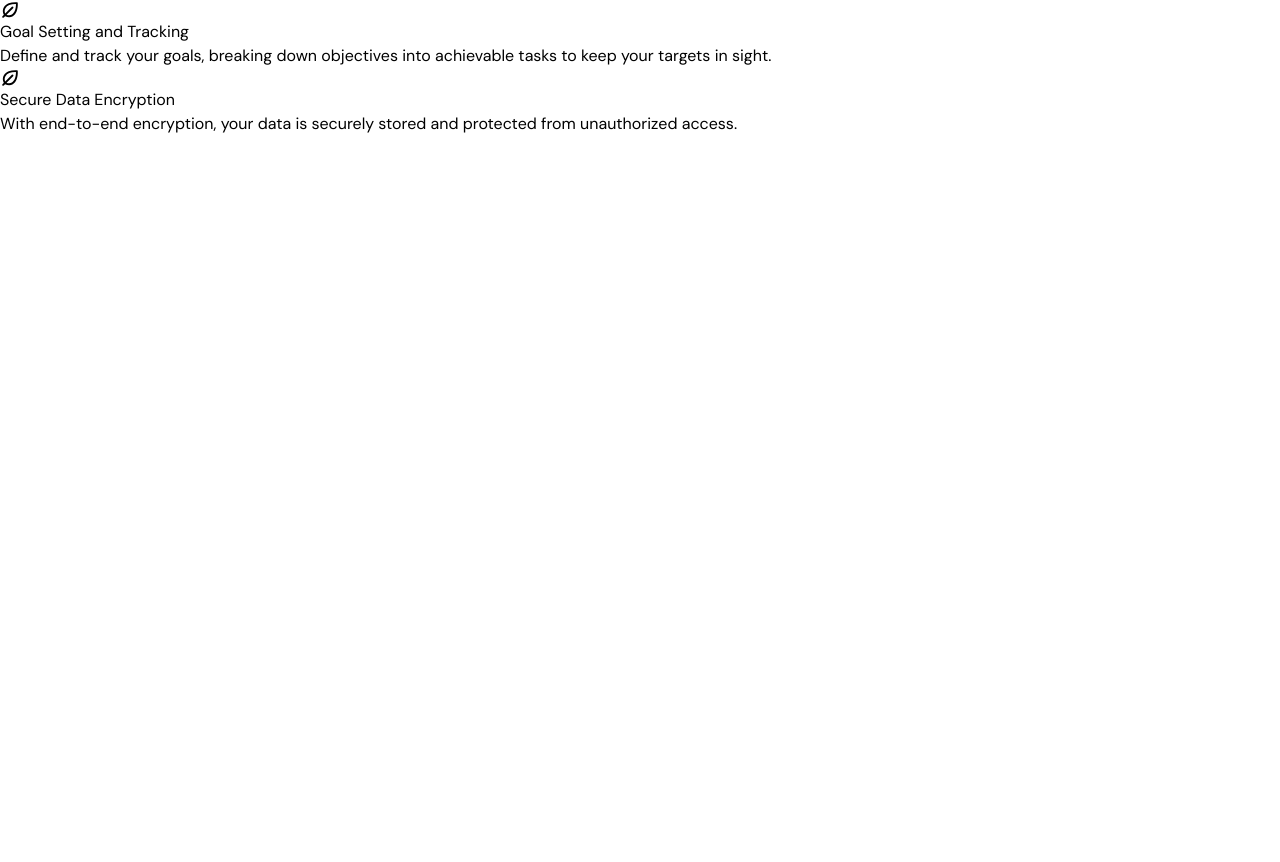
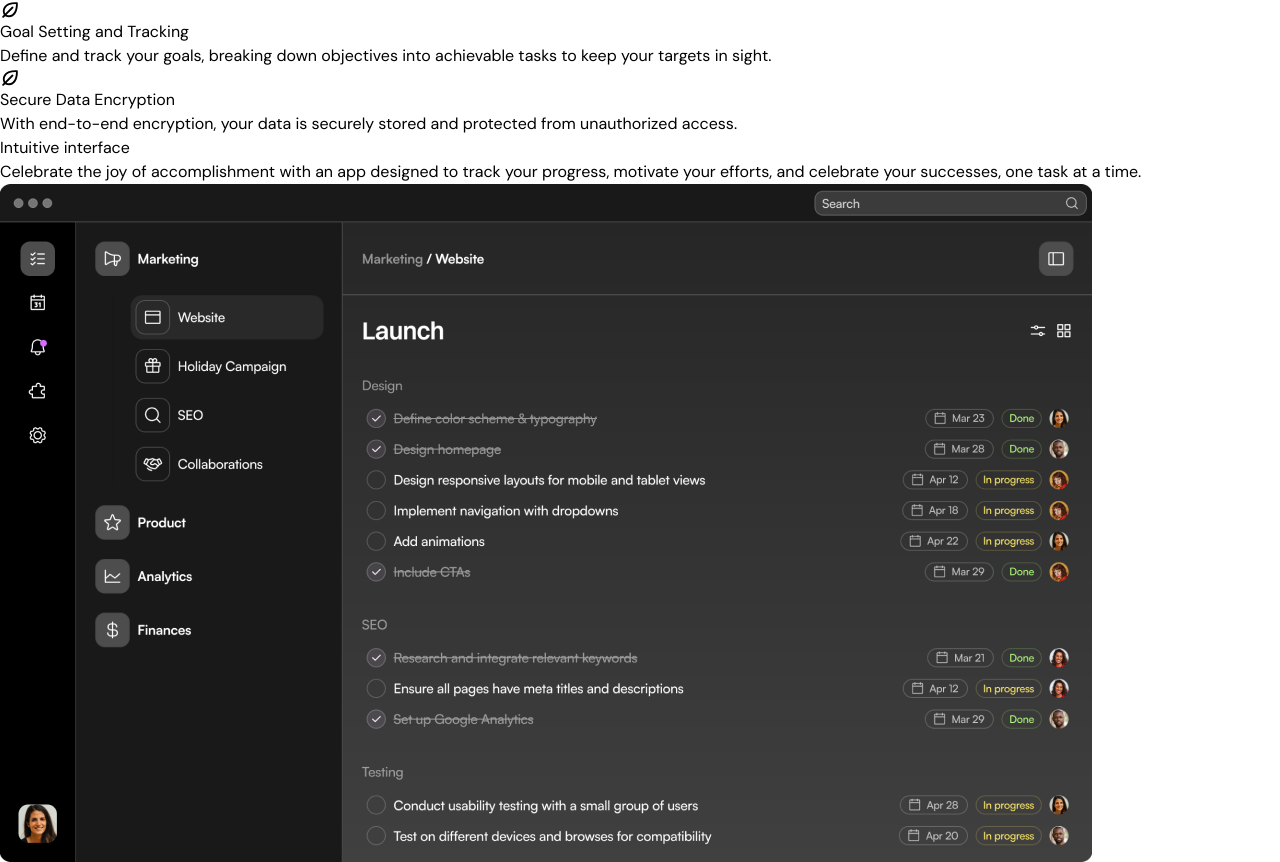
Before and after one commit to faridvatani/framix, a Next.js app: page / in a window 1280 px wide. Shown: the part 1150-2012 px from the top of the page. Before the commit the page ends 1286 px from the top, so only its background shows below. Built offline with nearby package versions, Linux system fonts and the light colour scheme.

Commit message:
feat: Implement Product showcase section

```diff
--- a/src/app/page.tsx
+++ b/src/app/page.tsx
@@ -2,6 +2,7 @@
 import { Header } from "@/components/Header";
 import { Hero } from "@/components/Hero";
 import { LogoTicker } from "@/components/LogoTicker";
+import { ProductShowcase } from "@/components/ProductShowcase";
 
 export default function Home() {
   return (
@@ -10,6 +11,7 @@
       <Hero />
       <LogoTicker />
       <Features />
+      <ProductShowcase />
     </main>
   );
 }
--- a/src/components/Features.tsx
+++ b/src/components/Features.tsx
@@ -3,7 +3,7 @@
 
 export const Features = () => {
   return (
-    <div className="bg-black text-white py-[72px] sm:py-24">
+    <section className="bg-black text-white py-[72px] sm:py-24">
       <div className="container">
         <h2 className="text-center font-bold text-5xl sm:text-6xl tracking-tighter">
           Everything you need
@@ -30,6 +30,6 @@
           ))}
         </div>
       </div>
-    </div>
+    </section>
   );
 };
--- a/src/components/Hero.tsx
+++ b/src/components/Hero.tsx
@@ -6,7 +6,7 @@
 
 export const Hero = () => {
   return (
-    <div className="relative bg-black text-white py-[72px] sm:py-24 bg-[linear-gradient(to_bottom,#000,#200D42_34%,#4F21A1_65%,#A46EDB_82%)] overflow-clip">
+    <section className="relative bg-black text-white py-[72px] sm:py-24 bg-[linear-gradient(to_bottom,#000,#200D42_34%,#4F21A1_65%,#A46EDB_82%)] overflow-clip">
       <div className="absolute h-[375px] w-[750px] sm:w-[1536px] sm:h-[768px] lg:w-[2400px] lg:h-[1200px] rounded-[100%] bg-black left-1/2 -translate-x-1/2 border border-[#B48CDE] bg-[radial-gradient(closest-side,#000_82%,#9560EB)] top-[calc(100%-96px)] sm:top-[calc(100%-120px)]"></div>
       <div className="container relative">
         <div className="flex items-center justify-center">
@@ -60,6 +60,6 @@
           </button>
         </div>
       </div>
-    </div>
+    </section>
   );
 };
--- a/src/components/LogoTicker.tsx
+++ b/src/components/LogoTicker.tsx
@@ -17,7 +17,7 @@
 
 export const LogoTicker = () => {
   return (
-    <div className="bg-black text-white py-[72px] sm:py-24">
+    <section className="bg-black text-white py-[72px] sm:py-24">
       <div className="container">
         <h2 className="text-xl text-center text-white/70">
           Trusted by the world&apos;s most innovative teams
@@ -35,6 +35,6 @@
           </div>
         </div>
       </div>
-    </div>
+    </section>
   );
 };
--- a/src/components/ProductShowcase.tsx
+++ b/src/components/ProductShowcase.tsx
@@ -1,5 +1,22 @@
+import Image from "next/image";
 import appScreen from "../assets/images/app-screen.png";
 
 export const ProductShowcase = () => {
-  return null;
+  return (
+    <section className="bg-black text-white bg-gradient-to-b from-black to-[#5D2CA8] py-[72px] sm:py-24">
+      <div className="container">
+        <h2 className="text-center text-5xl sm:text-6xl font-bold tracking-tighter">
+          Intuitive interface
+        </h2>
+        <div className="max-w-xl mx-auto">
+          <p className="text-xl text-center text-white/70 mt-5">
+            Celebrate the joy of accomplishment with an app designed to track
+            your progress, motivate your efforts, and celebrate your successes,
+            one task at a time.
+          </p>
+        </div>
+        <Image src={appScreen} alt="The Product Screenshot" className="mt-14" />
+      </div>
+    </section>
+  );
 };
```
